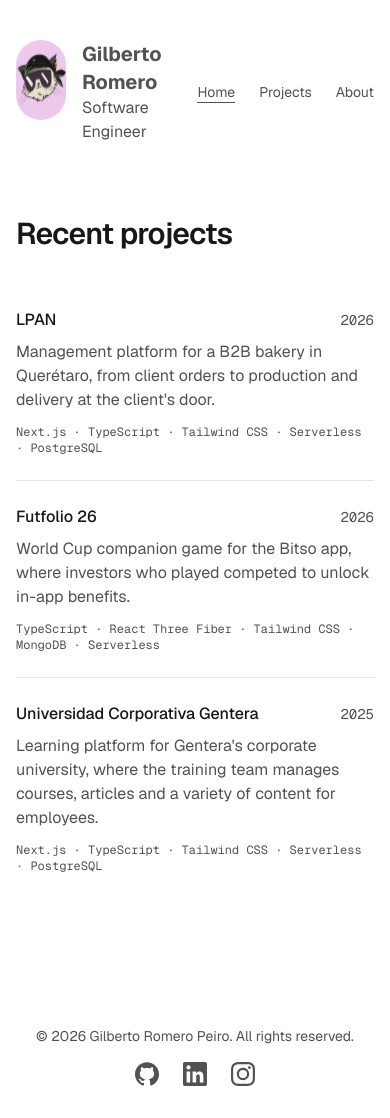
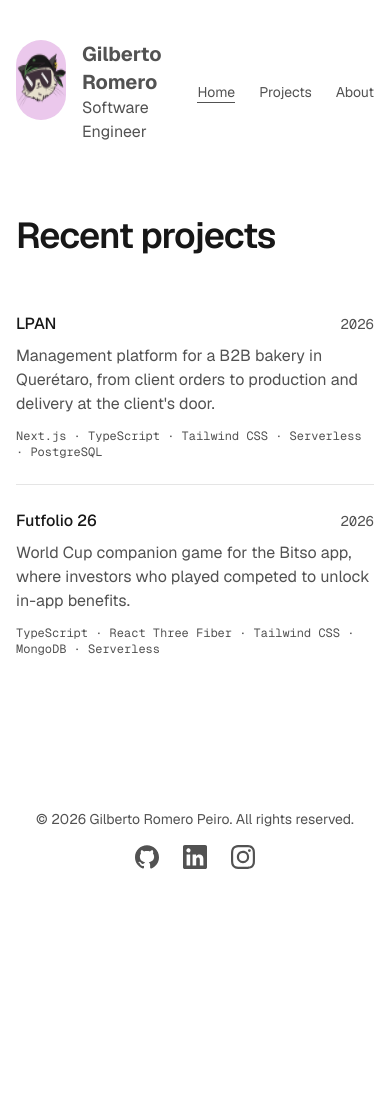
Before and after one commit to gilbertoromero/simplified-portfolio, a Next.js app: page / in a window 390 px wide. After the commit the page ends 901 px from the top, so only its background shows below. Built offline with nearby package versions, Linux system fonts and the light colour scheme.

Commit message:
minor fixes

```diff
--- a/src/app/about/page.tsx
+++ b/src/app/about/page.tsx
@@ -12,7 +12,7 @@ export default function AboutPage() {
   return (
     <article className="prose prose-neutral py-8 dark:prose-invert">
       <section>
-        <h1 className="text-3xl text-center font-semibold tracking-tight sm:text-4xl">
+        <h1 className="text-4xl text-center font-semibold tracking-tight">
           {aboutPage.heading}
         </h1>
         {aboutPage.paragraphs.map((text) => (
--- a/src/app/layout.tsx
+++ b/src/app/layout.tsx
@@ -17,7 +17,7 @@ const geistMono = Geist_Mono({
 
 export const metadata: Metadata = {
   title: {
-    default: site.title,
+    default: `${site.name} — ${site.title}`,
     template: `%s — ${site.name}`,
   },
   description: site.description,
--- a/src/app/page.tsx
+++ b/src/app/page.tsx
@@ -5,13 +5,13 @@ export default function Home() {
   return (
     <>
       <section className="py-8">
-        <h1 className="text-3xl font-semibold tracking-tight sm:text-4xl">
+        <h1 className="text-4xl font-semibold tracking-tight">
           Recent projects
         </h1>
       </section>
 
       <section>
-        <ProjectList projects={projectsByYear.slice(0, 3)} />
+        <ProjectList projects={projectsByYear.slice(0, 2)} />
       </section>
     </>
   )
--- a/src/app/projects/page.tsx
+++ b/src/app/projects/page.tsx
@@ -11,7 +11,7 @@ export const metadata: Metadata = {
 export default function ProjectsPage() {
   return (
     <section className="py-8">
-      <h1 className="text-3xl font-semibold tracking-tight">
+      <h1 className="text-4xl font-semibold tracking-tight">
         {projectsPage.title}
       </h1>
       <p className="mt-4 text-muted">{projectsPage.paragraph}</p>
--- a/src/components/project-list.tsx
+++ b/src/components/project-list.tsx
@@ -10,7 +10,12 @@ export function ProjectList({ projects }: { projects: Project[] }) {
             <div className="flex items-baseline justify-between gap-4">
               <h2 className="font-medium">
                 {href ? (
-                  <a href={href} className="underline-offset-4 hover:underline">
+                  <a
+                    href={href}
+                    target="_blank"
+                    rel="noreferrer"
+                    className="underline-offset-4 hover:underline"
+                  >
                     {project.title}
                   </a>
                 ) : (
--- a/src/data/about-page.ts
+++ b/src/data/about-page.ts
@@ -4,7 +4,7 @@ export const aboutPage = {
   description:
     'About Gilberto Romero, software engineer and co-founder of Pixpik Studio.',
   paragraphs: [
-    "I'm a software engineer based in Mexico and co-founder of Pixpik Studio, where we've built web applications for clients such as Bitso, Nestlé and Unilever.",
+    "I'm a software engineer based in Mexico and co-founder of Pixpik Studio, where we've built web applications for clients such as Bitso, Gentera and Unilever.",
     "When I'm not at the keyboard, I'm usually outdoors hiking or flying drones.",
   ],
   contact: {
--- a/src/data/projects-page.ts
+++ b/src/data/projects-page.ts
@@ -1,7 +1,7 @@
 export const projectsPage = {
   title: 'Projects',
   description:
-    'Web applications and projects built by Gilberto Romero, including client work at Pixpik Studio for Bitso, Nestlé, Unilever and Choco Milk.',
+    'Web applications and projects built by Gilberto Romero, including client work at Pixpik Studio for Bitso, Gentera, Unilever and Choco Milk.',
   paragraph:
     "A selection of web applications I've built, from client work at Pixpik Studio to personal side projects.",
 }
--- a/src/data/projects.ts
+++ b/src/data/projects.ts
@@ -33,22 +33,13 @@ export const projects: Project[] = [
     ],
     url: 'https://demo.bitso.futfolio.com/',
   },
-  /* {
-    slug: 'litrush',
-    title: 'LitRush',
-    description:
-      'Web game for Electrolit that drives brand engagement with its customers.',
-    year: 2024,
-    tags: ['React', 'TypeScript', 'Tailwind CSS', 'Serverless', 'MongoDB'],
-    url: '',
-  }, */
   {
     slug: 'ucg',
     title: 'Universidad Corporativa Gentera',
     description:
-      "Learning platform for Gentera's corporate university, where the training team manages courses, articles and a variety of content for employees.",
+      "Learning platform for Gentera's corporate university, where the training team manages courses, articles and a variety of content for employees. Private platform with SSO login.",
     year: 2025,
-    tags: ['Next.js', 'TypeScript', 'Tailwind CSS', 'Serverless', 'PostgreSQL'],
+    tags: ['Next.js', 'TypeScript', 'Tailwind CSS', 'Serverless', 'MongoDB'],
     url: 'https://www.universidadcorporativagentera.com/',
   },
 ]
```
